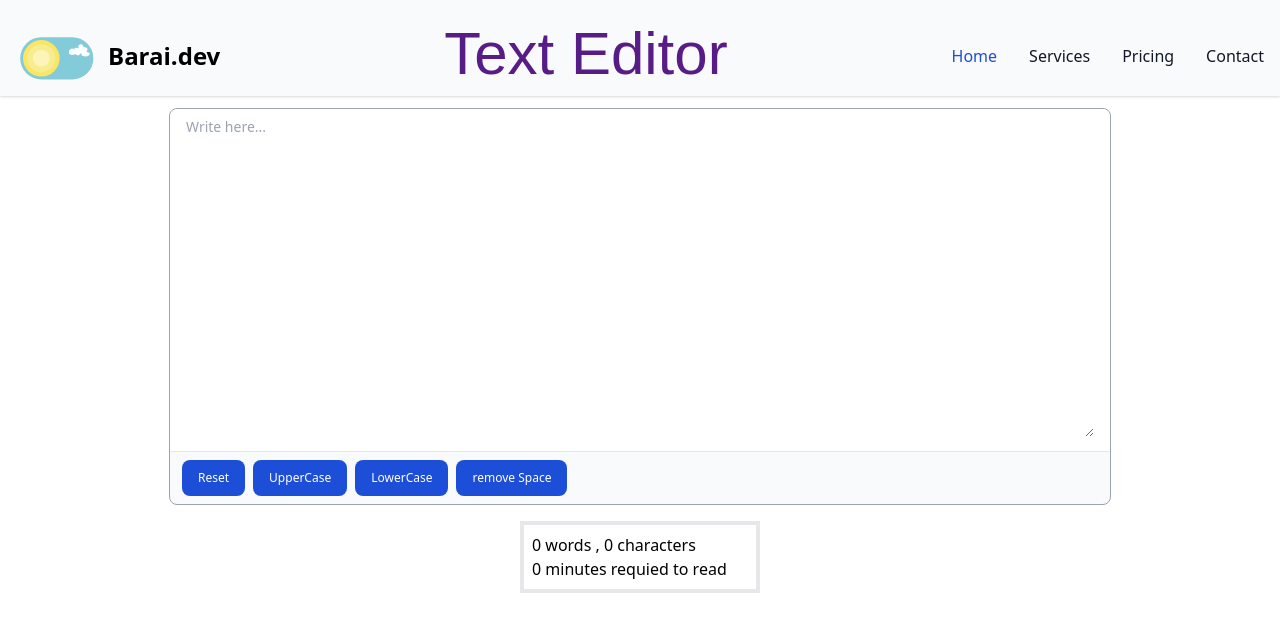
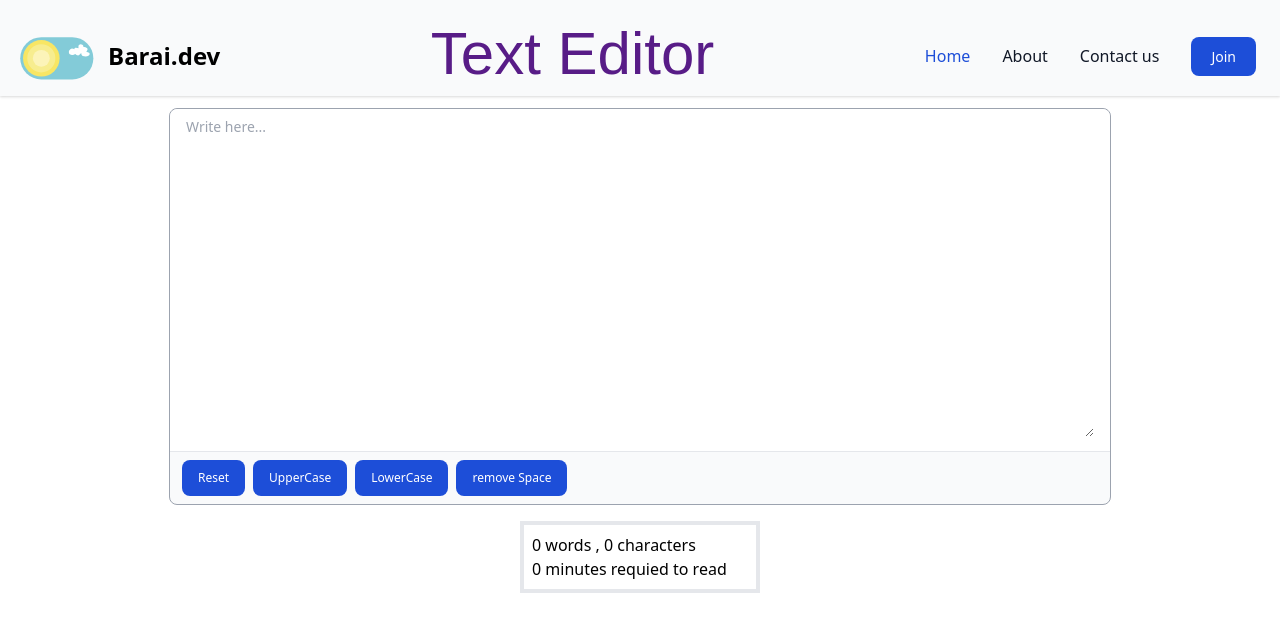
Before and after one commit to priyanshubarai/Text_Editor, a React (Vite) app: page / in a window 1280 px wide. Shown: the top 632 px of the page. Built offline with nearby package versions, Linux system fonts and the light colour scheme; a web font is replaced by a local one.

Commit message:
navbar text fixed

```diff
--- a/src/components/NavBar.jsx/Navbar.jsx
+++ b/src/components/NavBar.jsx/Navbar.jsx
@@ -56,7 +56,7 @@
                   href="#"
                   class="block py-2 px-3 md:p-0 text-gray-900 rounded hover:bg-gray-100 md:hover:bg-transparent md:border-0 md:hover:text-blue-700 dark:text-white md:dark:hover:text-blue-500 dark:hover:bg-gray-700 dark:hover:text-white md:dark:hover:bg-transparent"
                 >
-                  Services
+                  About
                 </a>
               </li>
               <li>
@@ -64,15 +64,15 @@
                   href="#"
                   class="block py-2 px-3 md:p-0 text-gray-900 rounded hover:bg-gray-100 md:hover:bg-transparent md:border-0 md:hover:text-blue-700 dark:text-white md:dark:hover:text-blue-500 dark:hover:bg-gray-700 dark:hover:text-white md:dark:hover:bg-transparent"
                 >
-                  Pricing
+                  Contact us
                 </a>
               </li>
               <li>
                 <a
                   href="#"
-                  class="block py-2 px-3 md:p-0 text-gray-900 rounded hover:bg-gray-100 md:hover:bg-transparent md:border-0 md:hover:text-blue-700 dark:text-white md:dark:hover:text-blue-500 dark:hover:bg-gray-700 dark:hover:text-white md:dark:hover:bg-transparent"
+                  class="text-white bg-blue-700 hover:bg-blue-800 focus:ring-4 focus:ring-blue-300 font-medium rounded-lg text-sm px-5 py-2.5 me-2 mb-2 dark:bg-blue-600 dark:hover:bg-blue-700 focus:outline-none dark:focus:ring-blue-800"
                 >
-                  Contact
+                  Join
                 </a>
               </li>
             </ul>
```
